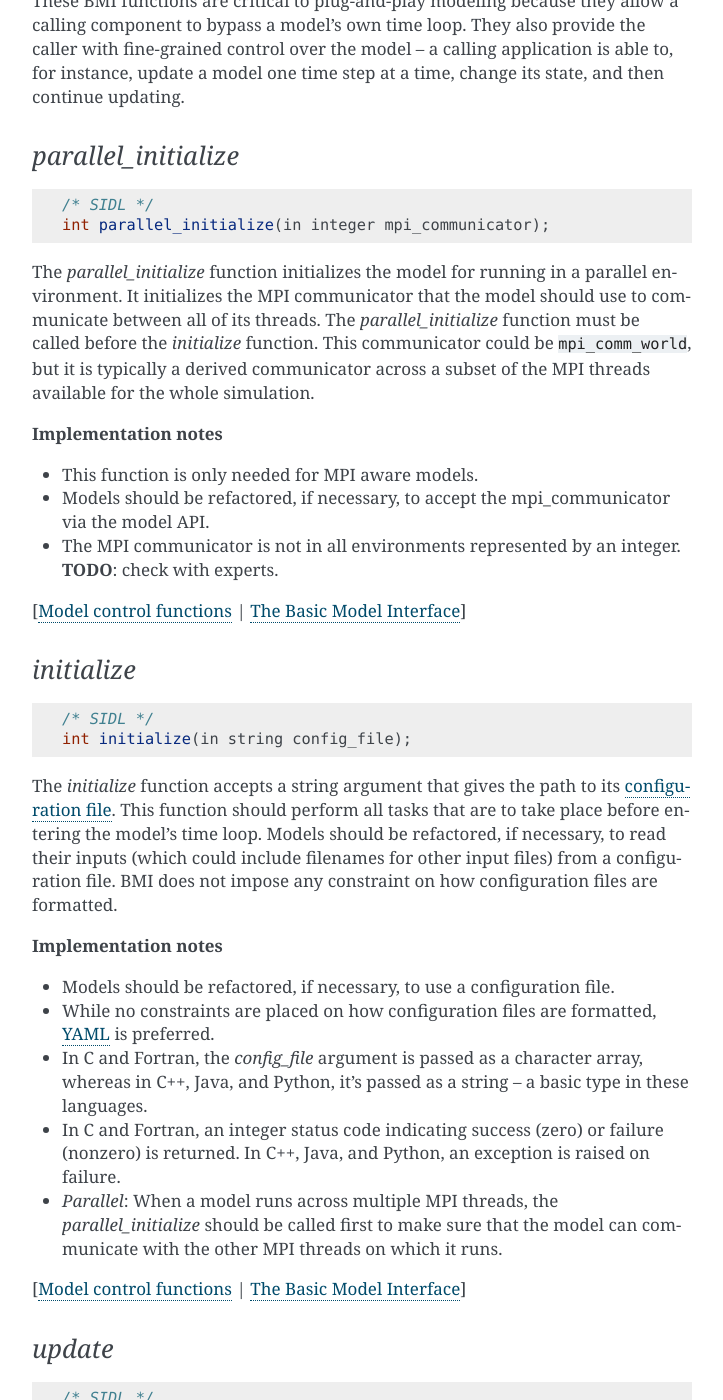
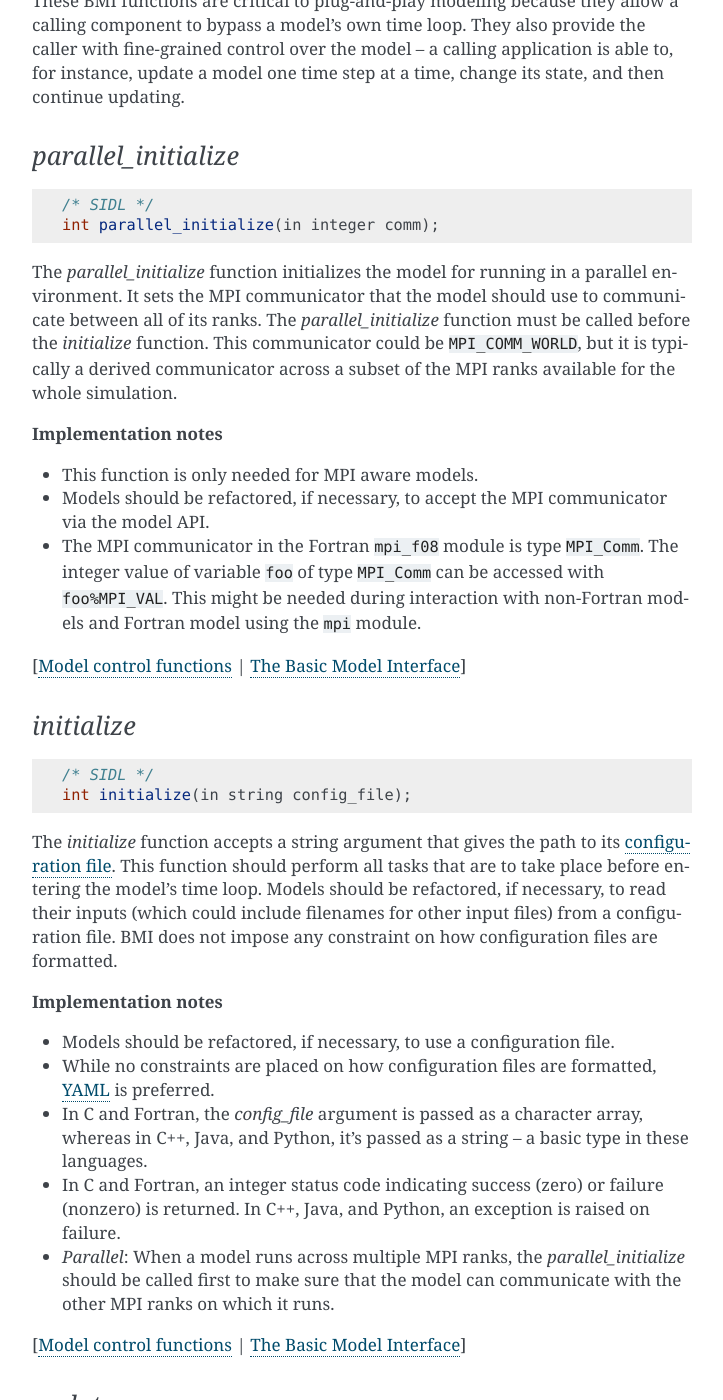
Before and after one commit to csdms/bmi, a Sphinx documentation site: the page built from docs/source/index.rst, in a window 1280 px wide and 1400 px high, scrolled down 5009 px. Shown: the whole window, without its empty margins (388-1111 px from the left). Built offline with Sphinx 7.4.7, drawn with Linux system fonts in a browser that asks for light colours; formulas are drawn with MathJax 3; some of the changed text lies outside the part shown.

Commit message:
MPI Related Changes:  - Changing MPI threads to MPI ranks  - Adding information on MPI Fortran 2008 datatypes  - MPI constants capitalized  - mpi_ prefix reserved for MPI library

```diff
--- a/docs/source/bmi.control_funcs.rst
+++ b/docs/source/bmi.control_funcs.rst
@@ -18,26 +18,30 @@ updating.
 .. code-block:: java
 
     /* SIDL */
-    int parallel_initialize(in integer mpi_communicator);
+    int parallel_initialize(in integer comm);
 
 
 The `parallel_initialize` function initializes the model for running
 in a parallel environment.
-It initializes the MPI communicator that the model should use to
-communicate between all of its threads.
+It sets the MPI communicator that the model should use to
+communicate between all of its ranks.
 The `parallel_initialize` function must be called before the
 `initialize` function.
-This communicator could be ``mpi_comm_world``,
+This communicator could be ``MPI_COMM_WORLD``,
 but it is typically a derived communicator across a subset of the
-MPI threads available for the whole simulation.
+MPI ranks available for the whole simulation.
 
 **Implementation notes**
 
 * This function is only needed for MPI aware models.
-* Models should be refactored, if necessary, to accept the mpi_communicator
+* Models should be refactored, if necessary, to accept the MPI communicator
   via the model API.
-* The MPI communicator is not in all environments represented by an integer.
-  **TODO**: check with experts.
+* The MPI communicator in the Fortran ``mpi_f08`` module is type
+  ``MPI_Comm``. The integer value of variable ``foo`` of type ``MPI_Comm`` can
+  be accessed with ``foo%MPI_VAL``. This might be needed during interaction with
+  non-Fortran models and Fortran model using the ``mpi`` module.
+
+
 
 [:ref:`control_funcs` | :ref:`basic_model_interface`]
 
@@ -73,9 +77,9 @@ formatted.
   a string -- a basic type in these languages.
 * In C and Fortran, an integer status code indicating success (zero) or failure (nonzero)
   is returned. In C++, Java, and Python, an exception is raised on failure.
-* *Parallel*: When a model runs across multiple MPI threads, the `parallel_initialize`
+* *Parallel*: When a model runs across multiple MPI ranks, the `parallel_initialize`
   should be called first to make sure that the model can communicate with
-  the other MPI threads on which it runs.
+  the other MPI ranks on which it runs.
 
 [:ref:`control_funcs` | :ref:`basic_model_interface`]
 
--- a/docs/source/bmi.getter_setter.rst
+++ b/docs/source/bmi.getter_setter.rst
@@ -48,8 +48,8 @@ even if the model uses dimensional variables.
   variable may not be accessible after calling :ref:`finalize`.
 * In C and Fortran, an integer status code indicating success (zero) or failure
   (nonzero) is returned.
-* *Parallel*: the number of items may vary per MPI thread,
-  hence the size and content of the *dest* argument will vary per MPI thread.
+* *Parallel*: the number of items may vary per MPI rank,
+  hence the size and content of the *dest* argument will vary per MPI rank.
 
 [:ref:`getter_setter_funcs` | :ref:`basic_model_interface`]
 
@@ -144,8 +144,8 @@ even if the model uses dimensional variables.
   variable may not be accessible after calling :ref:`finalize`.
 * In C and Fortran, an integer status code indicating success (zero) or failure
   (nonzero) is returned.
-* *Parallel*: the number of items may vary per MPI thread,
-  hence the size and content of the *src* argument will vary per MPI thread.
+* *Parallel*: the number of items may vary per MPI rank,
+  hence the size and content of the *src* argument will vary per MPI rank.
 
 [:ref:`getter_setter_funcs` | :ref:`basic_model_interface`]
 
--- a/docs/source/bmi.grid_funcs.rst
+++ b/docs/source/bmi.grid_funcs.rst
@@ -113,7 +113,7 @@ for :ref:`unstructured <unstructured_grids>` and
   size is returned from the function.
 * In C and Fortran, an integer status code indicating success (zero) or failure
   (nonzero) is returned.
-* *Parallel*: this function returns the *total number* of elements across all threads.
+* *Parallel*: this function returns the *total number* of elements across all ranks.
   For a parallel model this is *not* the length of the arrays returned by :ref:`get_grid_x` and :ref:`get_grid_y`.
 
 [:ref:`grid_funcs` | :ref:`basic_model_interface`]
@@ -598,7 +598,7 @@ Get the total number of :term:`nodes <node>` in the grid.
   count is returned from the function.
 * In C and Fortran, an integer status code indicating success (zero) or failure
   (nonzero) is returned.
-* *Parallel*: this function returns the *total number* of nodes across all threads.
+* *Parallel*: this function returns the *total number* of nodes across all ranks.
   For a parallel model this is *not* the length of the arrays returned by :ref:`get_grid_x` and :ref:`get_grid_y`.
 
 [:ref:`grid_funcs` | :ref:`basic_model_interface`]
@@ -649,7 +649,7 @@ Get the total number of :term:`edges <edge>` in the grid.
   count is returned from the function.
 * In C and Fortran, an integer status code indicating success (zero) or failure
   (nonzero) is returned.
-* *Parallel*: this function returns the *total number* of edges across all threads.
+* *Parallel*: this function returns the *total number* of edges across all ranks.
   For a parallel model this is *not* the length of the arrays returned by :ref:`get_grid_x` and :ref:`get_grid_y`.
 
 [:ref:`grid_funcs` | :ref:`basic_model_interface`]
@@ -700,7 +700,7 @@ Get the total number of :term:`faces <face>` in the grid.
   count is returned from the function.
 * In C and Fortran, an integer status code indicating success (zero) or failure
   (nonzero) is returned.
-* *Parallel*: this function returns the *total number* of faces across all threads.
+* *Parallel*: this function returns the *total number* of faces across all ranks.
   For a parallel model this is *not* the length of the arrays returned by :ref:`get_grid_x` and :ref:`get_grid_y`.
 
 [:ref:`grid_funcs` | :ref:`basic_model_interface`]
--- a/docs/source/bmi.spec.rst
+++ b/docs/source/bmi.spec.rst
@@ -22,9 +22,9 @@ grouped by functional category.
 
 **Implementation notes**
 
-* *Parallel*: All functions MUST be called on all MPI threads.
-  When a function returns a status code, the value returned SHOULD be the same across all MPI threads.
-  All other return arguments MUST be the same across all MPI threads unless explicitly stated otherwise.
+* *Parallel*: All functions MUST be called on all MPI ranks.
+  When a function returns a status code, the value returned SHOULD be the same across all MPI ranks.
+  All other return arguments MUST be the same across all MPI ranks unless explicitly stated otherwise.
 
 .. table:: **Table 3:** Summary of BMI functions.
    :align: center
--- a/docs/source/bmi.var_funcs.rst
+++ b/docs/source/bmi.var_funcs.rst
@@ -150,8 +150,8 @@ a variable; i.e., the number of items multiplied by the size of each item.
   amount of memory used by the variable is returned from the function.
 * In C and Fortran, an integer status code indicating success (zero) or failure
   (nonzero) is returned.
-* *Parallel*: the number of items may vary per MPI thread,
-  hence the value returned will typically vary per MPI thread.
+* *Parallel*: the number of items may vary per MPI rank,
+  hence the value returned will typically vary per MPI rank.
 
 [:ref:`var_funcs` | :ref:`basic_model_interface`]
 
```
Also changed, not shown: other parts of docs/source/bmi.getter_setter.rst (+8 -8 lines), other parts of docs/source/bmi.grid_funcs.rst (+11 -11 lines).
